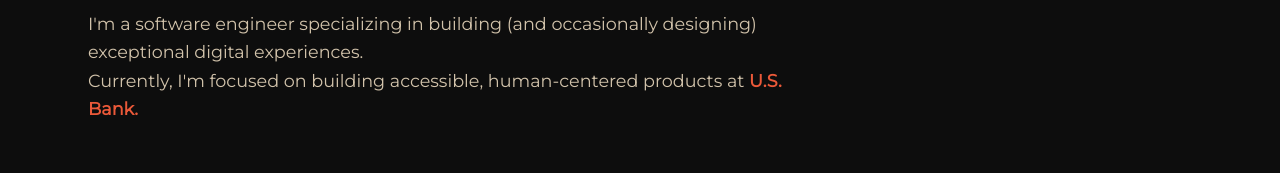
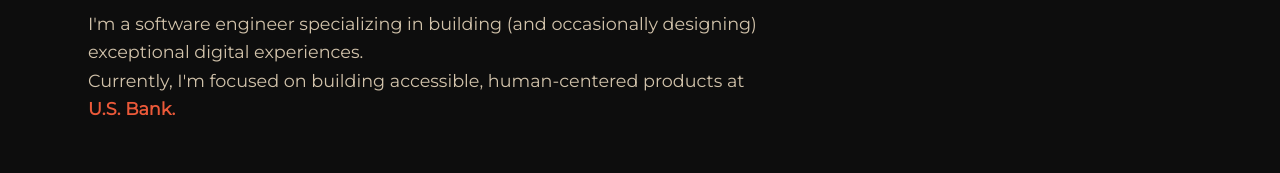
Before and after one commit to Hemanthhh/Portfolio-UI, a React (Vite) app in the folder Portfolio/: page / in a window 1280 px wide. Shown: the part 565-738 px from the top of the page. Built offline with nearby package versions, Linux system fonts and the light colour scheme; a web font is replaced by a local one.

Commit message:
updated intro css

```diff
--- a/Portfolio/src/components/Intro/Intro.css
+++ b/Portfolio/src/components/Intro/Intro.css
@@ -49,22 +49,26 @@
     color: #eb5939;
     text-decoration: none;
     font-weight: 600;
+    display: inline-block;
+    /* Ensure pseudo-element is positioned correctly */
 }
 
-#companyURL::before {
+#companyURL::after {
     content: "";
     position: absolute;
-    display: block;
+    left: 0;
+    bottom: 0;
     width: 100%;
     height: 2px;
-    bottom: 0;
-    left: 0;
     background-color: #eb5939;
     transform: scaleX(0);
+    transform-origin: left;
     transition: transform 0.3s ease;
+    pointer-events: none;
 }
 
-#companyURL:hover::before {
+#companyURL:hover::after,
+#companyURL:focus::after {
     transform: scaleX(1);
 }
 
```
